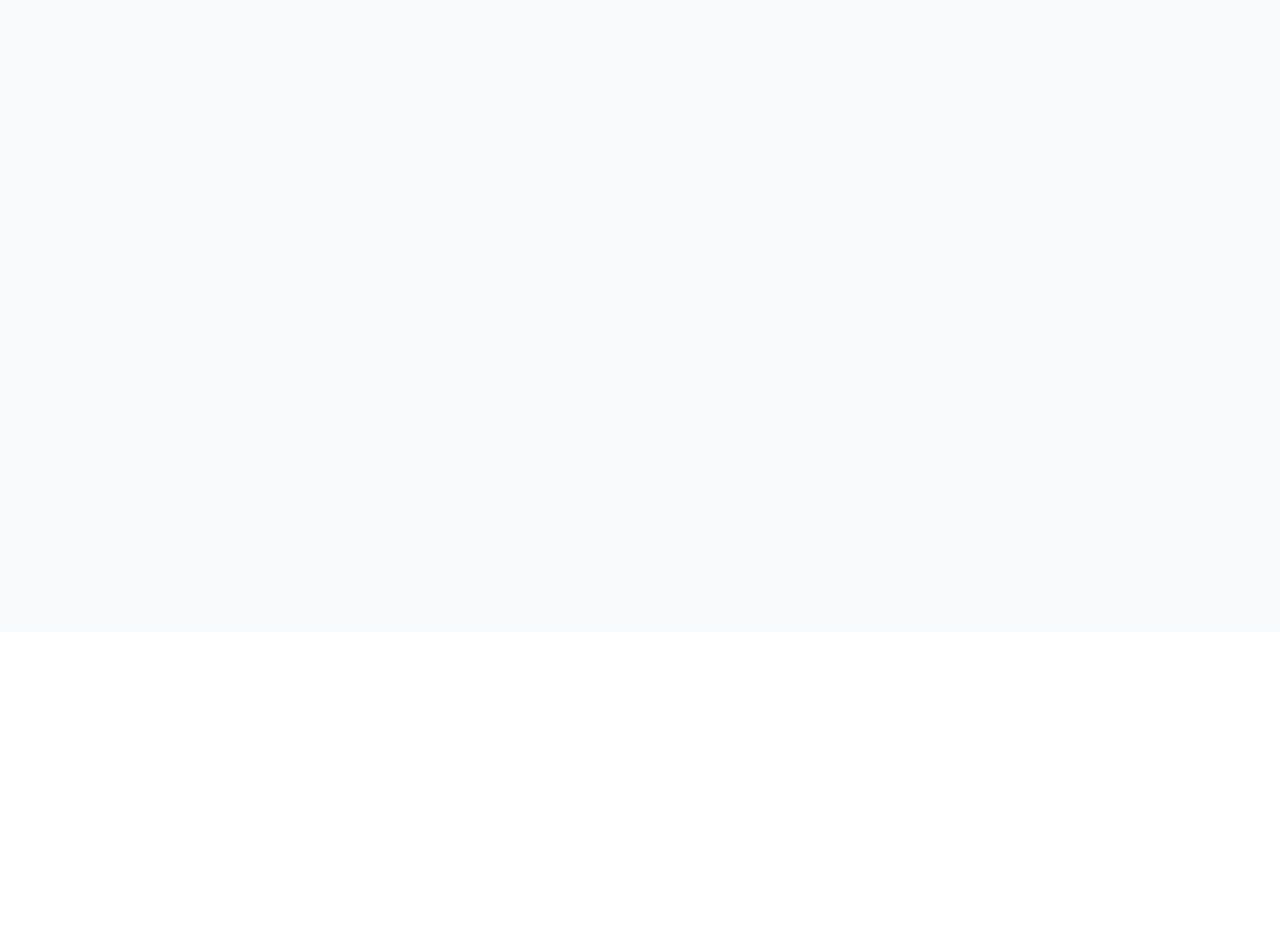
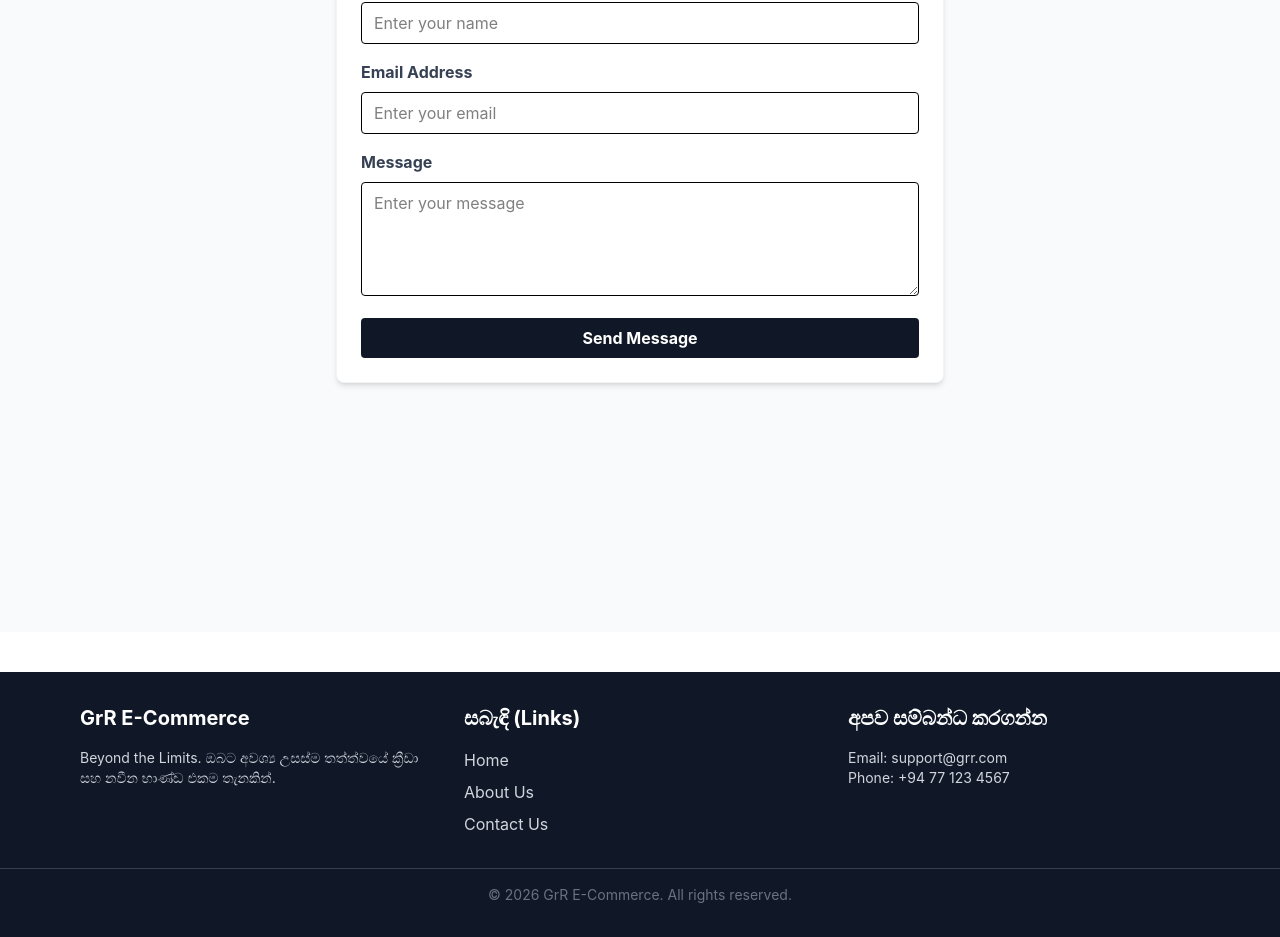
Before and after one commit to umegaeshan/GrR-ECommerce, a React app in the folder frontend/: page /contact in a window 1280 px wide. Before the commit this address had no page. Shown: the part 228-1165 px from the top of the page. Before the commit the page ends 860 px from the top, so only its background shows below. Built offline with nearby package versions, Linux system fonts and the light colour scheme; the HTML template or start-up script is replaced by a standard one.

Commit message:
feat: add About and Contact pages, and integrate Footer component into the app

```diff
--- a/frontend/src/App.jsx
+++ b/frontend/src/App.jsx
@@ -4,6 +4,9 @@ import Login from './pages/Login';
 import Cart from './pages/Cart';
 import './index.css';
 import Success from './pages/Success';
+import About from './pages/About';
+import Contact from './pages/Contact';
+import Footer from './components/Footer';
 
 // Navigation Bar එක වෙනම Component එකක් විදිහට හැදුවා (ලේසි වෙන්න)
 const Navigation = () => {
@@ -53,8 +56,11 @@ function App() {
           <Route path="/cart" element={<Cart />} />
           <Route path="/login" element={<Login />} />
           <Route path="/success" element={<Success />} />
+          <Route path="/about" element={<About />} />
+          <Route path="/contact" element={<Contact />} />
         </Routes>
       </div>
+      <Footer />
     </BrowserRouter>
   );
 }
--- /dev/null
+++ b/frontend/src/components/Footer.jsx
@@ -0,0 +1,32 @@
+import { Link } from 'react-router-dom';
+
+const Footer = () => {
+  return (
+    <footer className="bg-gray-900 text-gray-300 py-8 mt-10">
+      <div className="max-w-6xl mx-auto px-4 grid grid-cols-1 md:grid-cols-3 gap-8 text-center md:text-left">
+        <div>
+          <h3 className="text-xl font-bold text-white mb-4">GrR E-Commerce</h3>
+          <p className="text-sm">Beyond the Limits. ඔබට අවශ්‍ය උසස්ම තත්ත්වයේ ක්‍රීඩා සහ නවීන භාණ්ඩ එකම තැනකින්.</p>
+        </div>
+        <div>
+          <h3 className="text-xl font-bold text-white mb-4">සබැඳි (Links)</h3>
+          <ul className="flex flex-col gap-2">
+            <li><Link to="/" className="hover:text-white transition">Home</Link></li>
+            <li><Link to="/about" className="hover:text-white transition">About Us</Link></li>
+            <li><Link to="/contact" className="hover:text-white transition">Contact Us</Link></li>
+          </ul>
+        </div>
+        <div>
+          <h3 className="text-xl font-bold text-white mb-4">අපව සම්බන්ධ කරගන්න</h3>
+          <p className="text-sm">Email: support@grr.com</p>
+          <p className="text-sm">Phone: +94 77 123 4567</p>
+        </div>
+      </div>
+      <div className="text-center text-sm text-gray-500 mt-8 border-t border-gray-700 pt-4">
+        &copy; {new Date().getFullYear()} GrR E-Commerce. All rights reserved.
+      </div>
+    </footer>
+  );
+};
+
+export default Footer;
--- /dev/null
+++ b/frontend/src/pages/About.jsx
@@ -0,0 +1,15 @@
+const About = () => {
+  return (
+    <div className="p-8 max-w-4xl mx-auto font-sans min-h-[60vh]">
+      <h1 className="text-4xl font-bold text-gray-900 mb-6 border-b pb-4">About Us</h1>
+      <p className="text-lg text-gray-700 leading-relaxed mb-4">
+       Welcome to GrR E-Commerce! our අරමුණ වන්නේ ඔබට විශ්වාසදායක, පහසු සහ ආරක්ෂිත මාර්ගයකින් ඔබේ අවශ්‍යතා සපුරාලීමයි. අපි විවිධ ක්‍රීඩා උපකරණ, ගෘහ භාණ්ඩ සහ නවීන තාක්ෂණിക උපാංഗ ලබാന്‍, ഔര്‍ബ്ബട്ടുകള്‍ക്ക് 60vh.
+      </p>
+      <p className="text-lg text-gray-700 leading-relaxed">
+        'Beyond the Limits' යන තේමාව යටතේ, සාම්ප්‍රදායික සීමාවන්ගෙන් ඔබ්බට ගොස් ඔබට හොඳම සාප්පු සවාරි අත්දැකීමක් ලබා දීමට අප කණ්ඩායම (PIXCODE Hub) නිරන්තරයෙන් කැපවී සිටී.
+      </p>
+    </div>
+  );
+};
+
+export default About;
--- /dev/null
+++ b/frontend/src/pages/Contact.jsx
@@ -0,0 +1,26 @@
+const Contact = () => {
+  return (
+    <div className="p-8 max-w-2xl mx-auto font-sans min-h-[60vh]">
+      <h1 className="text-4xl font-bold text-gray-900 mb-6 border-b pb-4">Contact Us</h1>
+      <form className="bg-white p-6 rounded-lg shadow-md border border-gray-100 flex flex-col gap-4">
+        <div>
+          <label className="block text-gray-700 font-bold mb-2">Your Name</label>
+          <input type="text" className="w-full px-3 py-2 border rounded focus:outline-none focus:border-gray-900" placeholder="Enter your name" />
+        </div>
+        <div>
+          <label className="block text-gray-700 font-bold mb-2">Email Address</label>
+          <input type="email" className="w-full px-3 py-2 border rounded focus:outline-none focus:border-gray-900" placeholder="Enter your email" />
+        </div>
+        <div>
+          <label className="block text-gray-700 font-bold mb-2">Message</label>
+          <textarea rows="4" className="w-full px-3 py-2 border rounded focus:outline-none focus:border-gray-900" placeholder="Enter your message"></textarea>
+        </div>
+        <button type="button" className="bg-gray-900 hover:bg-gray-800 text-white font-bold py-2 px-4 rounded transition">
+          Send Message
+        </button>
+      </form>
+    </div>
+  );
+};
+
+export default Contact;
```
